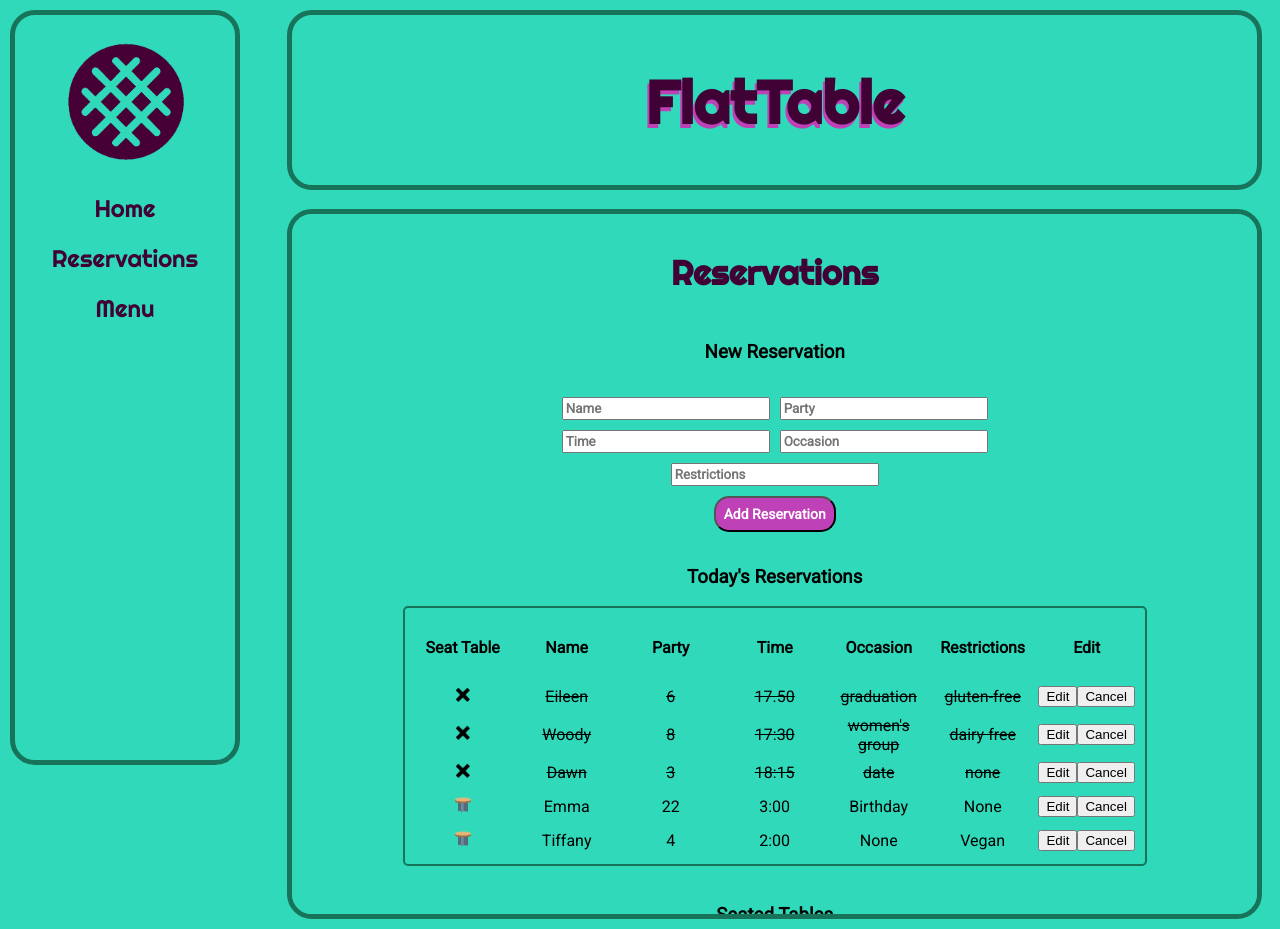
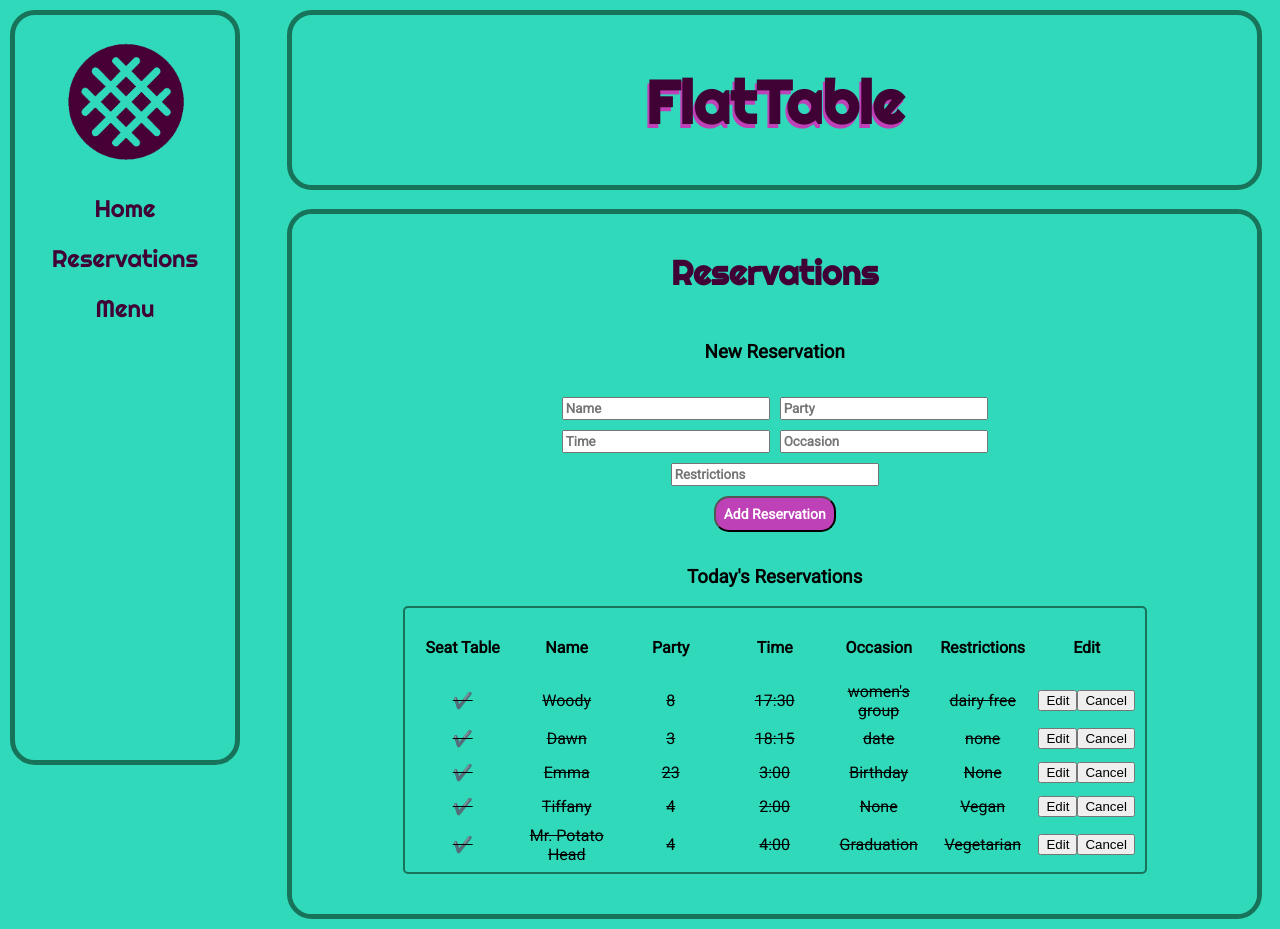
Before and after one commit to eburdekin/flattable, a React (Create React App) app: page /Reservations in a window 1280 px wide. Built offline with nearby package versions, Linux system fonts and the light colour scheme; data requests are answered from the project's data file.

Commit message:
change X to ✔

```diff
--- a/res.json
+++ b/res.json
@@ -1,14 +1,5 @@
 {
   "reservations": [
-    {
-      "name": "Eileen",
-      "party": "6",
-      "time": "17.50",
-      "occasion": "graduation",
-      "restrictions": "gluten-free",
-      "id": 2,
-      "seated": true
-    },
     {
       "name": "Woody",
       "party": "8",
@@ -29,11 +20,12 @@
     },
     {
       "name": "Emma",
-      "party": "22",
+      "party": "23",
       "time": "3:00",
       "occasion": "Birthday",
       "restrictions": "None",
-      "id": 5
+      "id": 5,
+      "seated": true
     },
     {
       "name": "Tiffany",
@@ -41,7 +33,17 @@
       "time": "2:00",
       "occasion": "None",
       "restrictions": "Vegan",
-      "id": 6
+      "id": 6,
+      "seated": true
+    },
+    {
+      "name": "Mr. Potato Head",
+      "party": "4",
+      "time": "4:00",
+      "occasion": "Graduation",
+      "restrictions": "Vegetarian",
+      "id": 7,
+      "seated": true
     }
   ]
 }
--- a/src/Components/Reservation.js
+++ b/src/Components/Reservation.js
@@ -4,7 +4,7 @@ export default function Reservation({reservation, handleDelete, handleEdit, seat
 
     return <>
     <tr className={reservation.seated ? "seated" : "unseated"}>
-        <td><img src={reservation.seated ? "../images/x.jpeg" : "../images/table.png"} width="20px" alt="table" onClick={(e) => handleSeatClick(reservation)}/></td>
+        <td>{reservation.seated ? "✔️" : <img src="../images/table.png" width="20px" alt="table" onClick={(e) => handleSeatClick(reservation)}/>}</td>
        <td>{reservation.name}</td>
        <td>{reservation.party}</td>
        <td>{reservation.time}</td>
```
